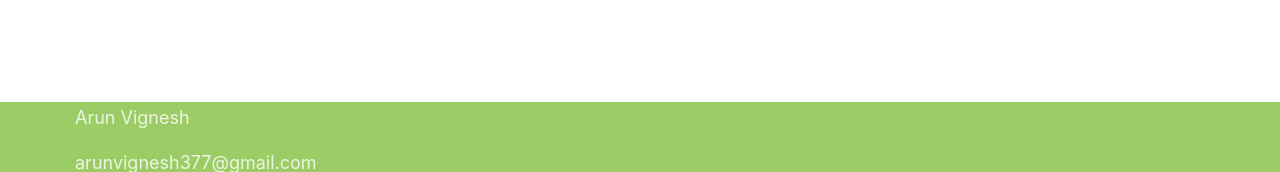
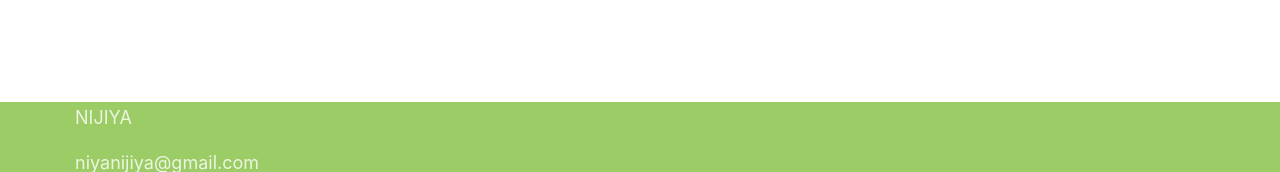
Before and after one commit to Nijiya-k/Pima-Indians-Diabetes_Project, a Flask app: template templates/result.html in a window 1280 px wide. Shown: the part 628-800 px from the top of the page. Run offline with Flask 2, Linux system fonts and the light colour scheme; the template is opened without the code that fills it: most values are stand-ins (such as "Sample title", 1, 10 or a date in 2020); parts of the project's set-up code (start-up, migrations or seed data) failed here and were passed over; some libraries are stand-ins or nearby versions.

Commit message:
Update result.html

```diff
--- a/templates/result.html
+++ b/templates/result.html
@@ -38,8 +38,8 @@
   <footer class="page-footer light-green lighten-1" style="position: fixed;left: 0;bottom: 0; width: 100%;">
     <div class="footer-copyright light-green lighten-1">
       <div class=""  style="padding-bottom: 1rem; position: fixed; font-size: 1.2rem; margin-left: 5rem;">
-        <p>Arun Vignesh</p>
-        <p>arunvignesh377@gmail.com</p>
+        <p>NIJIYA</p>
+        <p>niyanijiya@gmail.com</p>
       </div>
     </div>
   </footer>
```
